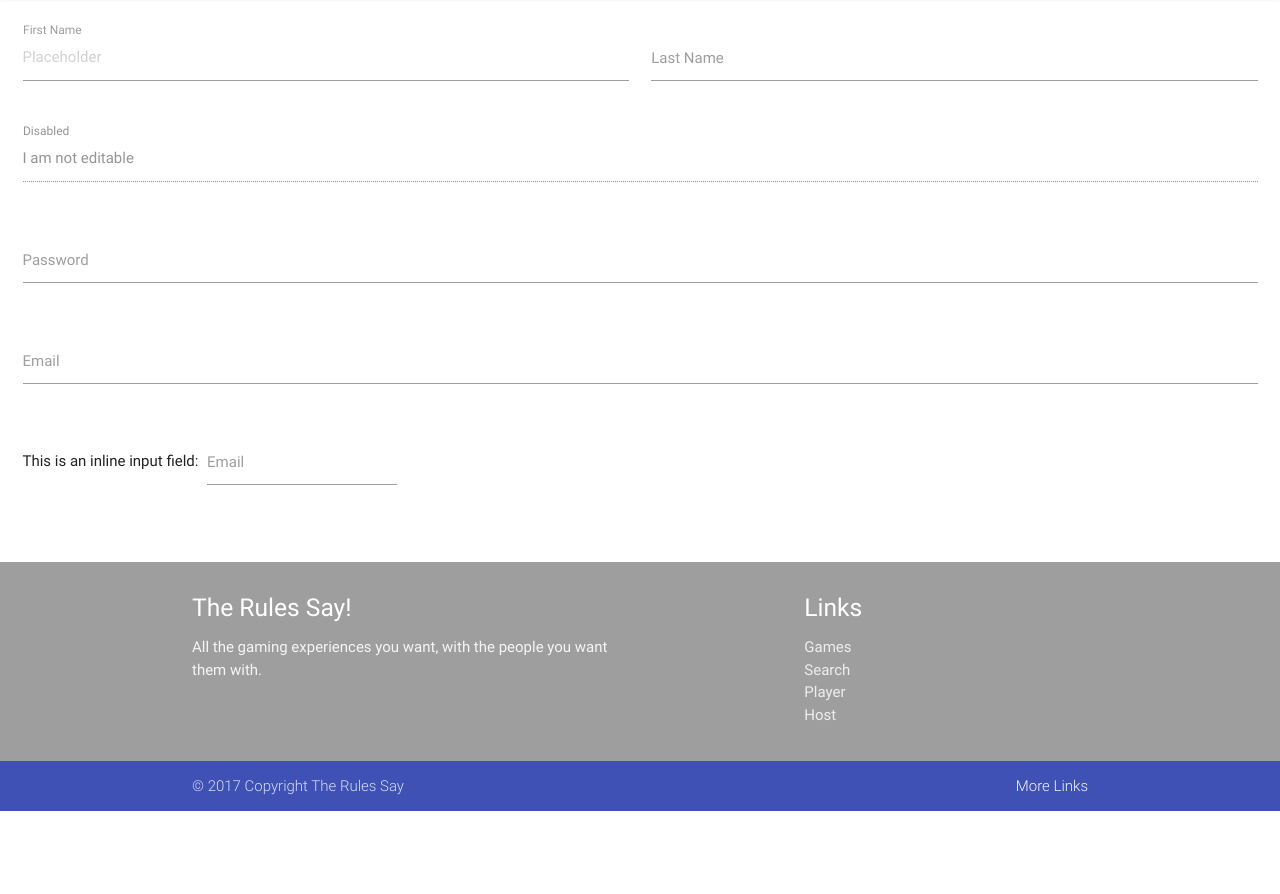
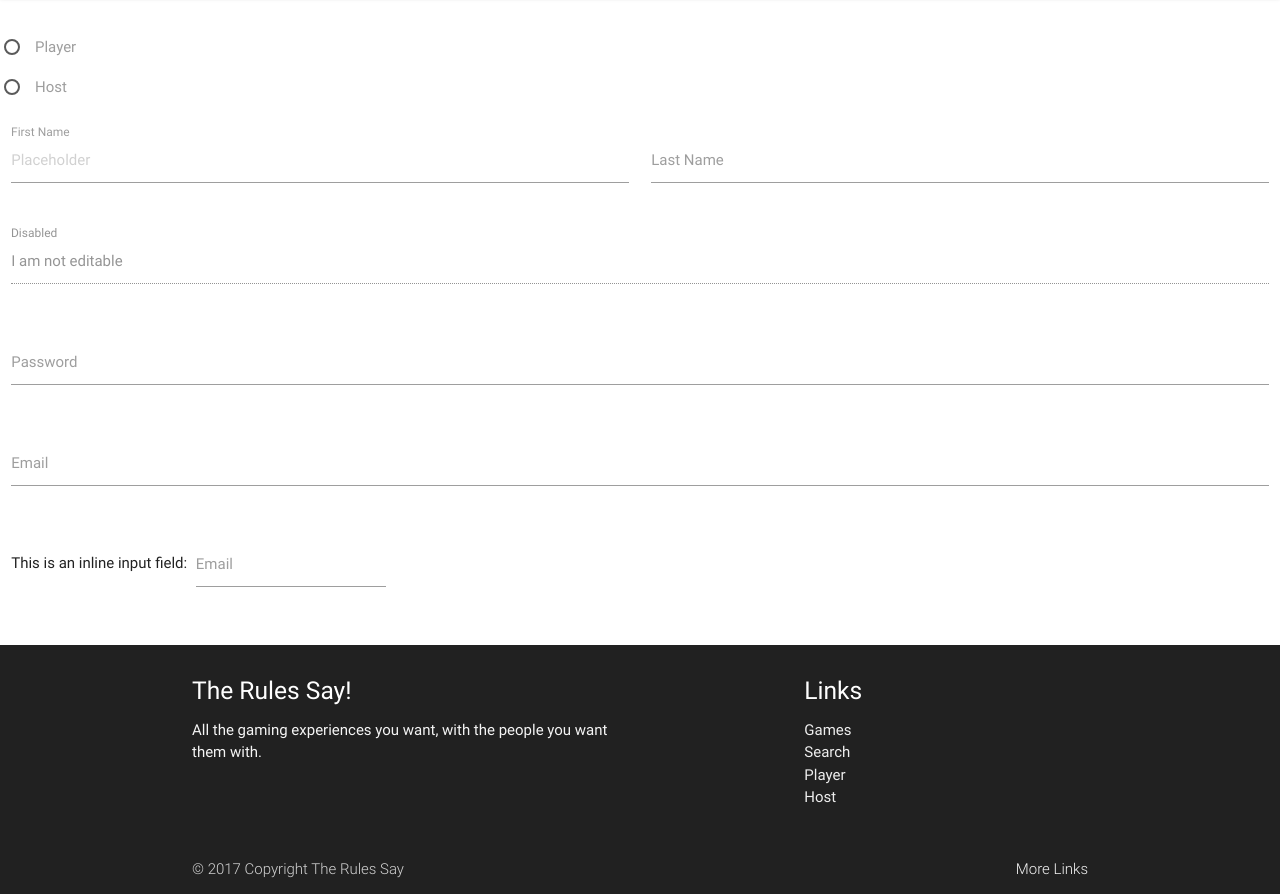
Before and after one commit to amendes1983/theRulesSay, a website: page public/signup.html in a window 1280 px wide. Shown: the part 67-961 px from the top of the page. Before the commit the page ends 878 px from the top, so only its background shows below. Drawn offline with nearby package versions, Linux system fonts and the light colour scheme.

Commit message:
added signup.html

```diff
--- a/public/signup.html
+++ b/public/signup.html
@@ -16,7 +16,7 @@
 </head>
 <body>
   <nav>
-    <div class="nav-wrapper indigo">
+    <div class="nav-wrapper grey darken-4 ">
       <a href="#!" class="brand-logo center"><strong>THE RULES SAY!</strong></a>
       <ul class="left hide-on-med-and-down">
         <li class="active"><a href="sass.html">Games</a></li>
@@ -29,8 +29,20 @@
   </div>
   </nav>
   <br>
+  <form action="#">
+    <p>
+      <input name="group1" type="radio" id="test1" />
+      <label for="test1">Player</label>
+    </p>
+    <p>
+      <input name="group1" type="radio" id="test2" />
+      <label for="test2">Host</label>
+    </p>
+
+  </form>
+  <br
   <div class="row">
-   <form class="col s12">
+   <form class="col s10">
      <div class="row">
        <div class="input-field col s6">
          <input placeholder="Placeholder" id="first_name" type="text" class="validate">
@@ -71,7 +83,7 @@
    </form>
  </div>
  <br>
-  <footer class="page-footer grey">
+  <footer class="page-footer grey darken-4">
     <div class="container">
       <div class="row">
         <div class="col l6 s12">
@@ -89,7 +101,7 @@
         </div>
       </div>
     </div>
-    <div class="footer-copyright indigo">
+    <div class="footer-copyright grey darken-4">
       <div class="container">
         © 2017 Copyright The Rules Say
         <a class="grey-text text-lighten-4 right" href="#!">More Links</a>
--- a/public/view.html
+++ b/public/view.html
@@ -7,7 +7,7 @@
   <script src="https://code.jquery.com/jquery-3.2.1.js" integrity="sha256-DZAnKJ/6XZ9si04Hgrsxu/8s717jcIzLy3oi35EouyE=" crossorigin="anonymous"></script>
 
   <!-- Compiled and minified CSS -->
-  <link rel="stylesheet" href="https://cdnjs.cloudflare.com/ajax/libs/materialize/0.100.1/css/materialize.min.css">
+  <link rel="stylesheet" type="text/css" href="https://cdnjs.cloudflare.com/ajax/libs/materialize/0.100.1/css/materialize.min.css">
 
   <!-- Compiled and minified JavaScript -->
   <script src="https://cdnjs.cloudflare.com/ajax/libs/materialize/0.100.1/js/materialize.min.js"></script>
@@ -36,7 +36,7 @@
 </div>
 </nav>
 
-<body background=<a href="http://imgur.com/FL92pD8"><img class="responsive-img" src="http://i.imgur.com/FL92pD8.jpg" title="source: imgur.com" /></a>
+<body background=<a href="http://imgur.com/FL92pD8" style="font-family: Times;"><img class="responsive-img" src="http://i.imgur.com/FL92pD8.jpg" title="source: imgur.com" /></a>
 
   <container>
     <div class="carousel carousel-slider center" data-indicators="true">
```
